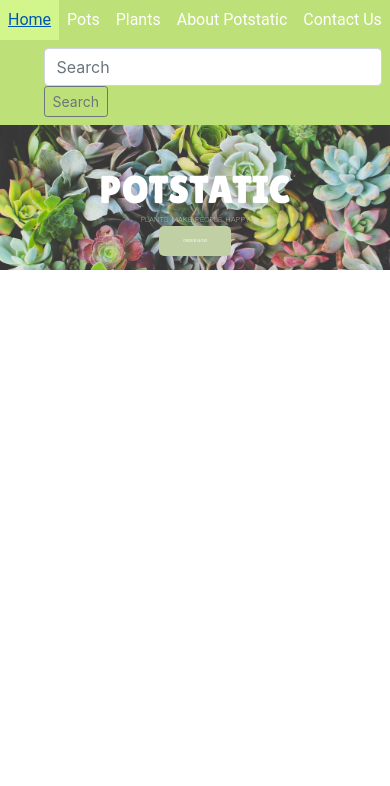
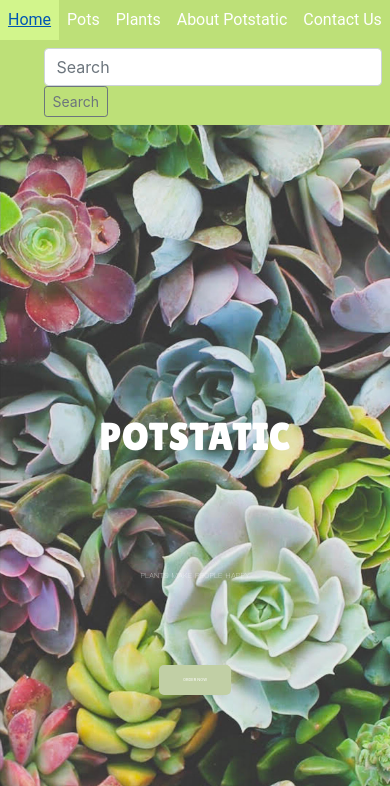
Before and after one commit to bethstatic/potstatic, a website: page index.html in a window 390 px wide. Shown: the top 786 px of the page. Drawn offline with nearby package versions, Linux system fonts and the light colour scheme; files whose address does not match are found by name.

Commit message:
background 2

```diff
--- a/index.html
+++ b/index.html
@@ -39,6 +39,7 @@
         <h1 class="container__index--title">POTSTATIC</h1>
         <h2 class="container__index--subtitle">PLANTS MAKE PEOPLE HAPPY</h2>
         <img src="background.jpg" class="img-fluid" alt="Potstatic">
+        <img src="background2.jpg" class="img-fluid2" alt="Potstatic">
         <button class="container__index--btn">ORDER NOW</button>
         </div>
     </main>
--- a/scss/style.scss
+++ b/scss/style.scss
@@ -133,12 +133,21 @@
   }
 }
 
+.img-fluid2{
+  display: none;
+}
+
 @media only screen and (max-width: 800px){
+  .img-fluid{
+    display: none;
+  }
 
-  .img-fluid{
-     background-image: url("background2.jpg");
+  .img-fluid2{
+    display: block;
+    width: 100%;
   }
 }
+
 
 /*Pots*/
 
```
Also changed, not shown: css/style.css.
